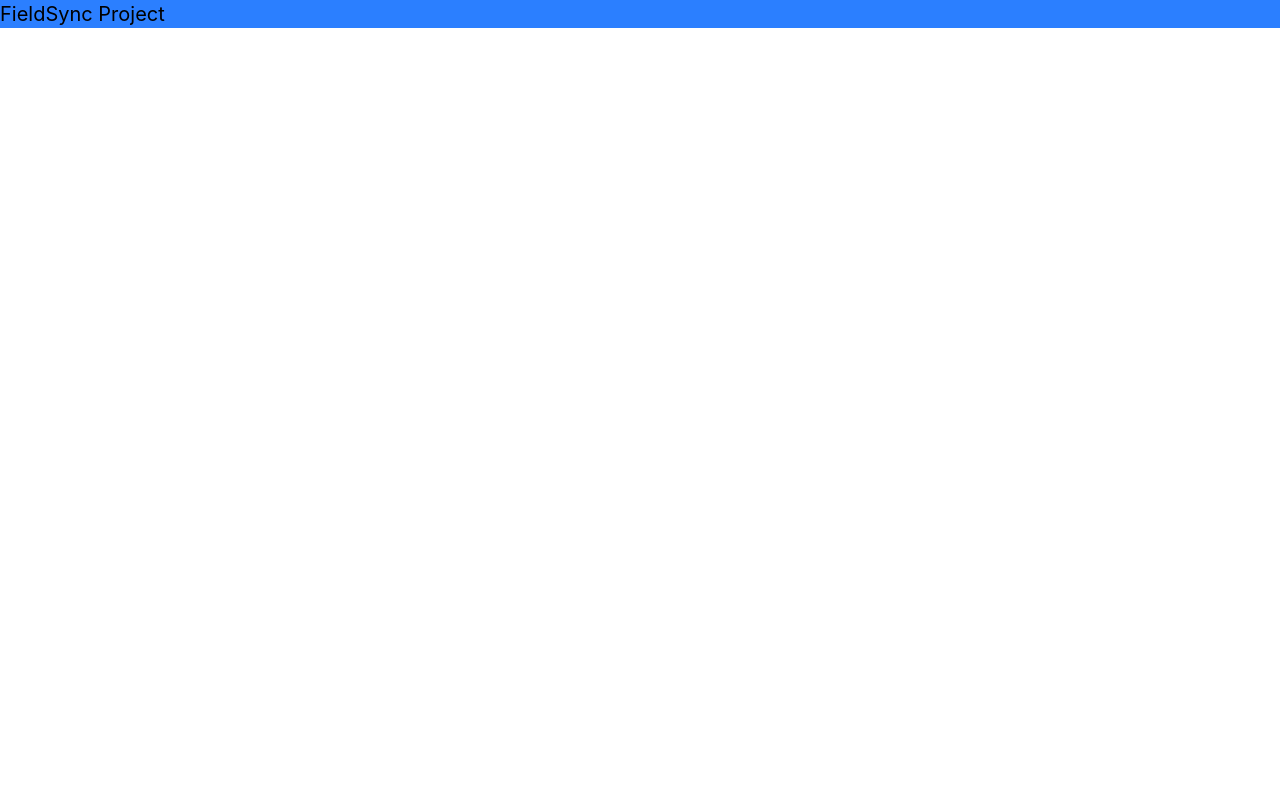
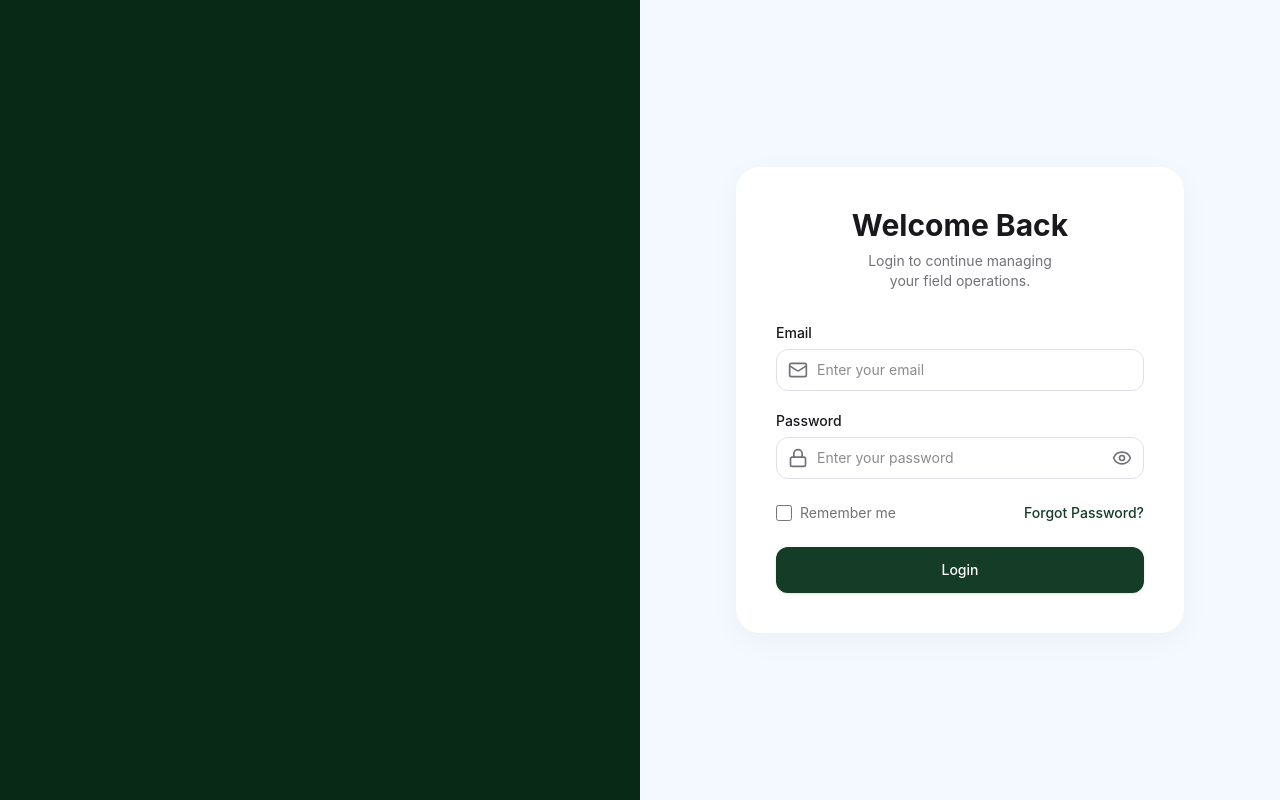
Before and after one commit to Team-Alpha-FieldSync/fieldsync, a React (Vite) app in the folder client/: page / in a window 1280 px wide. Built offline with nearby package versions, Linux system fonts and the light colour scheme.

Commit message:
feat: Made the AuthLayout and set up Theme styling

```diff
--- a/client/package.json
+++ b/client/package.json
@@ -11,6 +11,7 @@
   },
   "dependencies": {
     "@tailwindcss/vite": "^4.3.0",
+    "lucide-react": "^1.16.0",
     "react": "^19.2.6",
     "react-dom": "^19.2.6",
     "tailwindcss": "^4.3.0"
--- a/client/src/App.tsx
+++ b/client/src/App.tsx
@@ -1,8 +1,10 @@
+import AuthLayout from "./layouts/AuthLayout"
+
 function App() {
 
   return (
     <>
-      <div className='text-xl bg-blue-500'>FieldSync Project</div>
+      <AuthLayout/>
     </>
   )
 }
--- a/client/src/index.css
+++ b/client/src/index.css
@@ -1 +1,24 @@
 @import "tailwindcss";
+
+@theme {
+  /* Backgrounds */
+  --color-bg-dark: oklch(0.25 0.05 156);
+  --color-bg: oklch(0.98 0.01 248);
+  --color-bg-light: oklch(1 0 0);
+  /* Text */
+  --color-text: oklch(0.21 0.01 285);
+  --color-text-muted: oklch(0.55 0.01 285);
+  --color-highlight: oklch(0.83 0.16 153);
+
+  /* Borders */
+  --color-border: oklch(0.91 0.01 285);
+  --color-border-muted: oklch(0.95 0.01 285);
+
+  /* Brand & Status Colors */
+  --color-primary: oklch(0.32 0.06 156);
+  --color-secondary: oklch(0.36 0.05 156);
+  --color-danger: oklch(0.71 0.16 25);
+  --color-warning: oklch(0.76 0.16 90);
+  --color-success: oklch(0.72 0.16 153);
+  --color-info: oklch(0.62 0.17 256);
+}
--- /dev/null
+++ b/client/src/layouts/AuthLayout.tsx
@@ -0,0 +1,110 @@
+import { useState } from "react";
+import { Mail, Lock, Eye, EyeOff } from "lucide-react";
+
+export default function AuthLayout() {
+  const [showPassword, setShowPassword] = useState(false);
+
+  return (
+    <div className="min-h-screen flex flex-col lg:flex-row bg-bg">
+      {/* Left Panel - Image (Hidden on mobile) */}
+      <div className="hidden lg:flex lg:w-1/2 relative bg-bg-dark">
+        {/* Where the image for the left field is supposed to go */}
+      </div>
+
+      {/* Right Panel - Auth Form  */}
+      <div className="flex-1 w-full lg:w-1/2 flex items-center justify-center p-4 sm:p-12">
+        <div className="w-full max-w-md bg-bg-light rounded-3xl shadow-[0_8px_30px_rgb(0,0,0,0.04)] p-8 sm:p-10">
+          <div className="text-center mb-8">
+            <h2 className="text-3xl font-bold text-text mb-2">Welcome Back</h2>
+            <p className="text-text-muted text-sm">
+              Login to continue managing
+              <br />
+              your field operations.
+            </p>
+          </div>
+
+          <form className="space-y-5">
+            {/* Email Input */}
+            <div className="space-y-1.5">
+              <label className="block text-sm font-medium text-text">
+                Email
+              </label>
+              <div className="relative">
+                <div className="absolute inset-y-0 left-0 pl-3 flex items-center pointer-events-none">
+                  <Mail className="h-5 w-5 text-text-muted" />
+                </div>
+                <input
+                  type="email"
+                  className="block w-full pl-10 pr-3 py-2.5 border border-border rounded-xl  sm:text-sm transition-colors bg-transparent text-text"
+                  placeholder="Enter your email"
+                />
+              </div>
+            </div>
+
+            {/* Password Input */}
+            <div className="space-y-1.5">
+              <label className="block text-sm font-medium text-text">
+                Password
+              </label>
+              <div className="relative">
+                <div className="absolute inset-y-0 left-0 pl-3 flex items-center pointer-events-none">
+                  <Lock className="h-5 w-5 text-text-muted" />
+                </div>
+                <input
+                  type={showPassword ? "text" : "password"}
+                  className="block w-full pl-10 pr-10 py-2.5 border border-border rounded-xl  sm:text-sm transition-colors bg-transparent text-text"
+                  placeholder="Enter your password"
+                />
+                <button
+                  type="button"
+                  onClick={() => setShowPassword(!showPassword)}
+                  className="absolute inset-y-0 right-0 pr-3 flex items-center text-text-muted hover:text-text focus:outline-none transition-colors"
+                >
+                  {showPassword ? (
+                    <EyeOff className="h-5 w-5" />
+                  ) : (
+                    <Eye className="h-5 w-5" />
+                  )}
+                </button>
+              </div>
+            </div>
+
+            {/* Actions Row */}
+            <div className="flex items-center justify-between pt-1">
+              <div className="flex items-center">
+                <input
+                  id="remember-me"
+                  name="remember-me"
+                  type="checkbox"
+                  className="h-4 w-4 text-primary border-border rounded cursor-pointer"
+                />
+                <label
+                  htmlFor="remember-me"
+                  className="ml-2 block text-sm text-text-muted cursor-pointer"
+                >
+                  Remember me
+                </label>
+              </div>
+              <div className="text-sm">
+                <a
+                  href="#"
+                  className="font-medium text-primary hover:text-primary/80 transition-colors"
+                >
+                  Forgot Password?
+                </a>
+              </div>
+            </div>
+
+            {/* Submit Button */}
+            <button
+              type="submit"
+              className="w-full flex justify-center py-3 px-4 border border-transparent rounded-xl shadow-sm text-sm font-medium text-bg-light bg-primary hover:bg-primary/90 focus:outline-none focus:ring-2  focus:ring-primary transition-colors mt-6"
+            >
+              Login
+            </button>
+          </form>
+        </div>
+      </div>
+    </div>
+  );
+}
```
Also changed, not shown: client/src/layouts/AdminLayout.tsx (added), client/src/layouts/TechnicianLayout.jsx (added), 1 other file (tests, documents, lock files or other folders).
